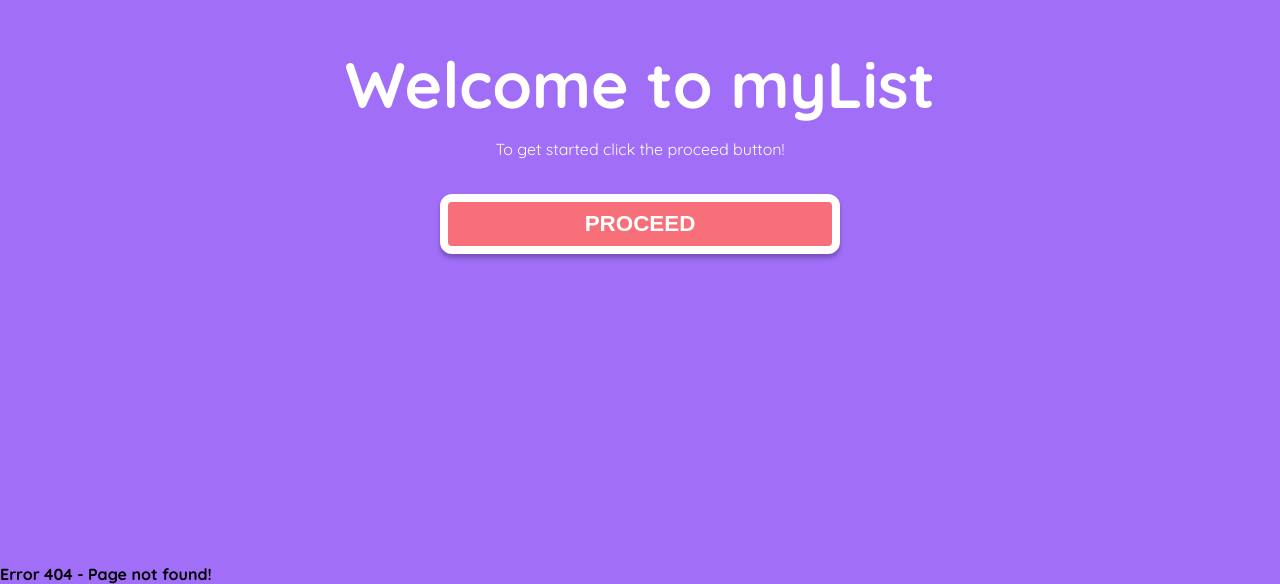
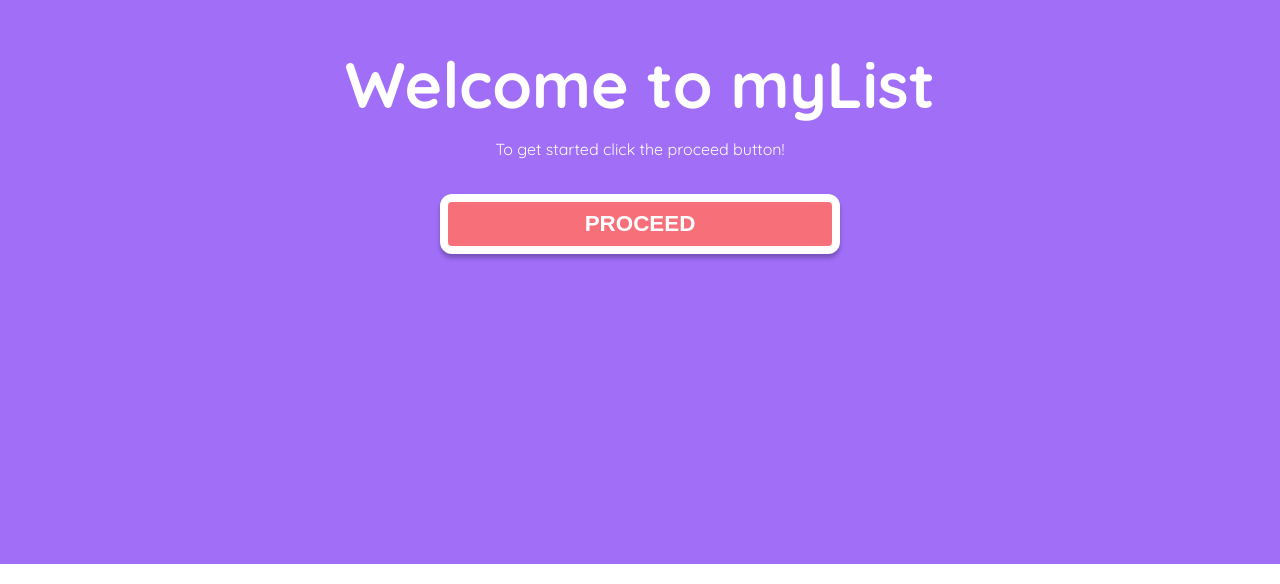
Before and after one commit to aadilkhan-uk/myList, a React (Create React App) app: page / in a window 1280 px wide. Before the commit this address had no page. Shown: the part 236-820 px from the top of the page. Built offline with nearby package versions, Linux system fonts and the light colour scheme.

Commit message:
taking away error 404 message

```diff
--- a/src/Components/Welcome/Welcome.js
+++ b/src/Components/Welcome/Welcome.js
@@ -22,8 +22,6 @@ export class Welcome extends Component {
                 <Route path="/mylists"  component={Toolbar}/>
                 <Route path="/mylists"  component={ListMaker} />
 
-                <Route render={() => <h2>Error 404 - Page not found!</h2>}/>
-
             </div>
         )
     }
```
